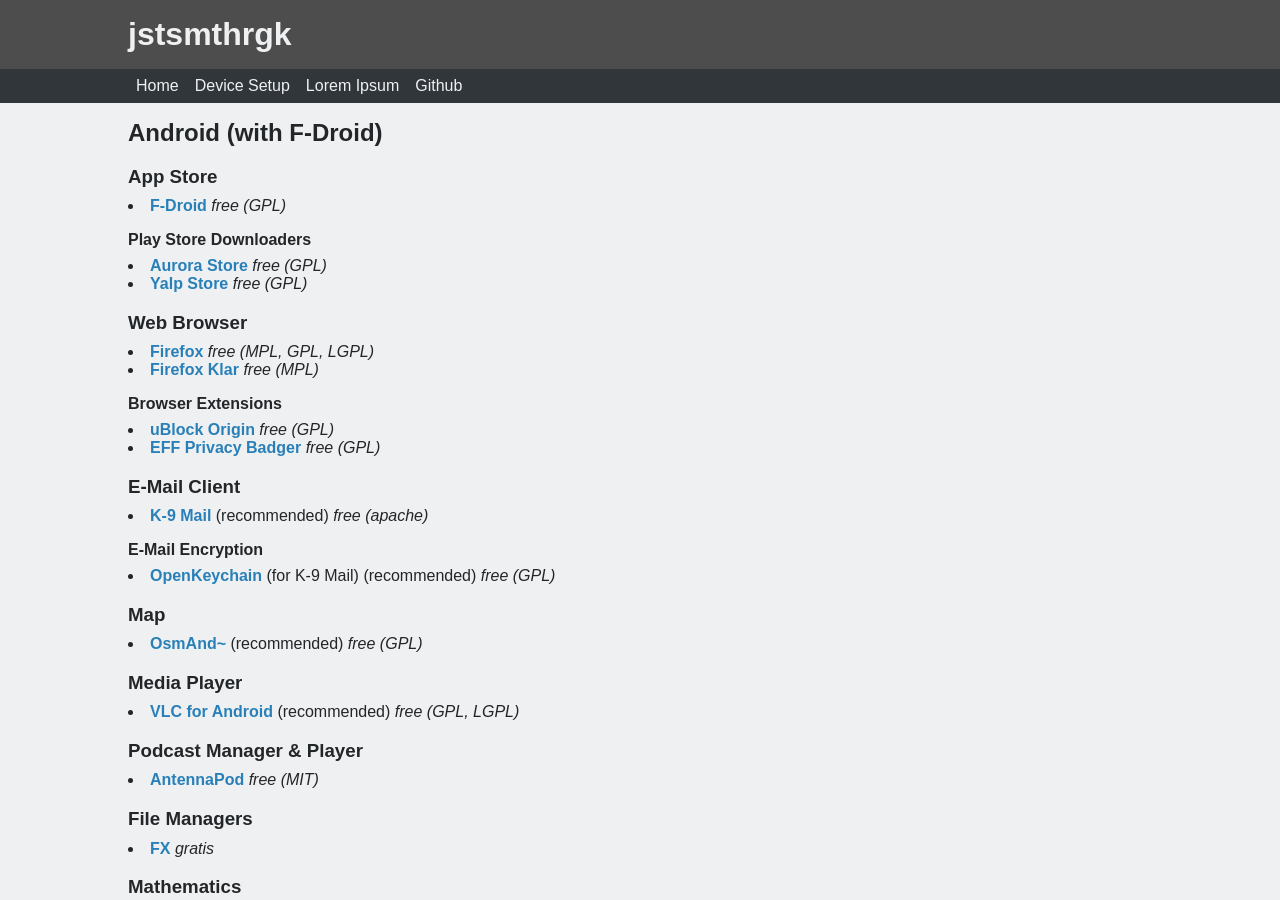
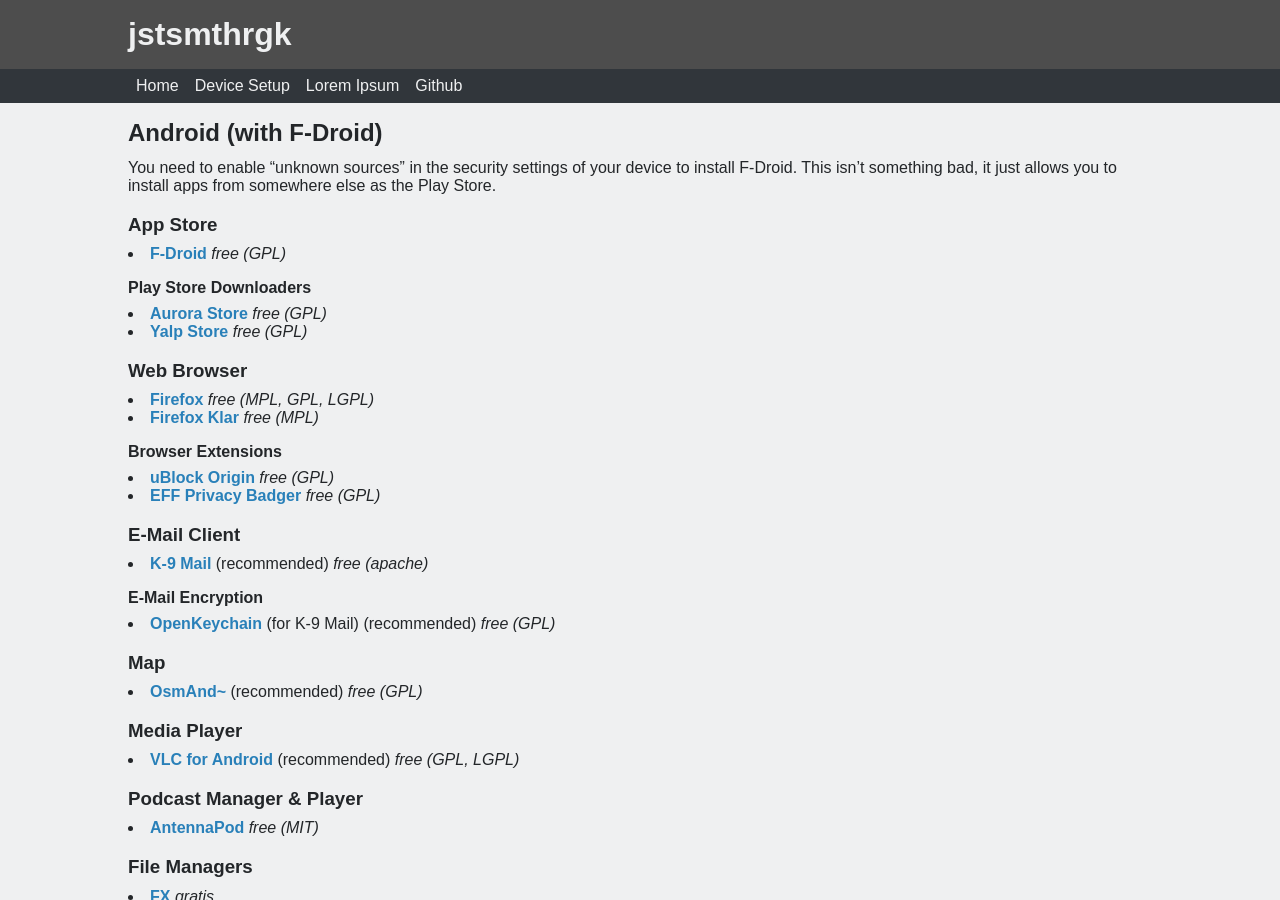
Before and after one commit to jstsmthrgk/jstsmthrgk.github.io, a Jekyll site: the page built from devicesetup/android-fdroid.md, in a window 1280 px wide and 900 px high. Built offline with Jekyll 4.4.1, drawn with Linux system fonts in a browser that asks for light colours.

Commit message:
added unknown sources notice

```diff
--- a/devicesetup/android-fdroid.md
+++ b/devicesetup/android-fdroid.md
@@ -2,6 +2,9 @@
 title: Android (with F-Droid) - Device Setup
 ---
 ## Android (with F-Droid)
+
+You need to enable "unknown sources" in the security settings of your device to install F-Droid.
+This isn't something bad, it just allows you to install apps from somewhere else as the Play Store.
 
 ### App Store
 
```
